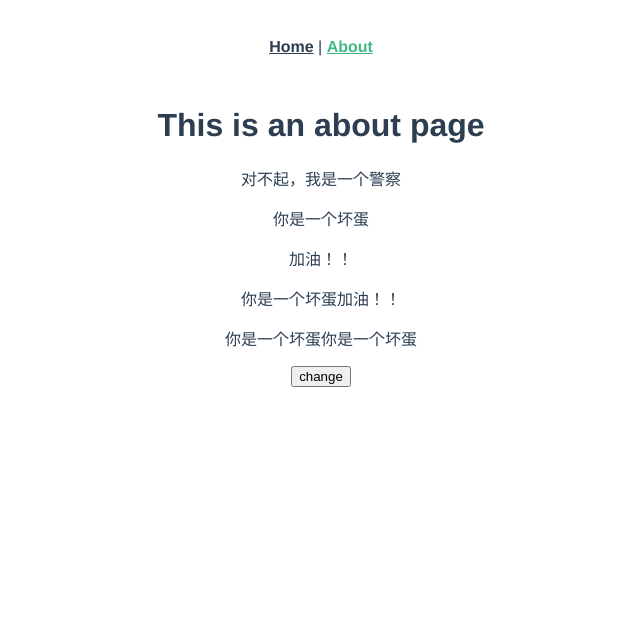
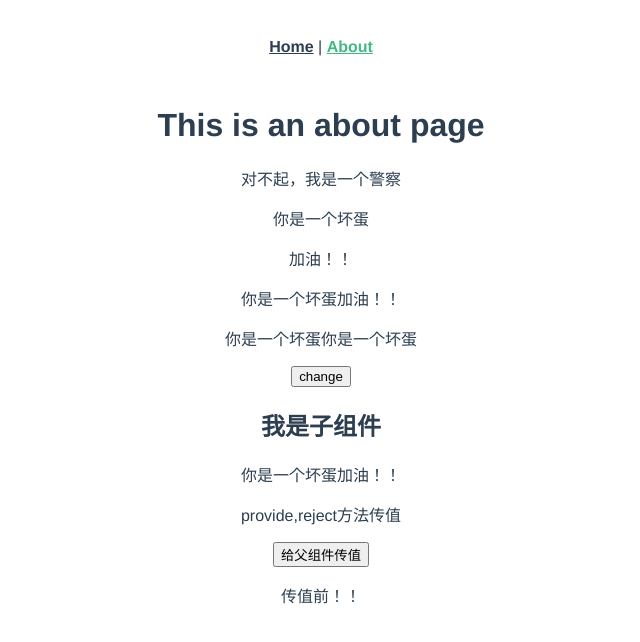
Before and after one commit to 5mTzwt/vue3Study, a Vue app: page /#/about in a window 1280 px wide. Shown: the top 642 px of the page, without its empty margins (319-959 px from the left). Built offline with nearby package versions, Linux system fonts and the light colour scheme.

Commit message:
feat: 父子组件传值

```diff
--- /dev/null
+++ b/src/components/son.vue
@@ -0,0 +1,31 @@
+<template>
+  <div>
+    <h2>我是子组件</h2>
+    <p>{{ add }}</p>
+    <p>{{ msg }}</p>
+    <button @click="toFather">给父组件传值</button>
+  </div>
+</template>
+
+<script>
+import { inject, reactive, toRefs, emit } from "@vue/composition-api";
+export default {
+  props: ["add"], // 这个必须有
+  setup(props, context) {
+    const state = reactive({
+      featherMsg: "传值后！！！",
+      myAdd: props.add,
+      msg: inject("msg"),
+    });
+    const toFather = () => {
+      context.emit("accecpet", state.featherMsg);
+    };
+    return {
+      ...toRefs(state),
+      toFather,
+    };
+  },
+};
+</script>
+
+<style></style>
--- a/src/views/About.vue
+++ b/src/views/About.vue
@@ -7,10 +7,20 @@
     <p>{{ add }}</p>
     <p>{{ double }}</p>
     <button @click="changeData">change</button>
+    <son :add="add" @accecpet="accecpet" />
+    <p>{{ accMsg }}</p>
   </div>
 </template>
 <script>
-import { computed, reactive, ref, toRefs, watch } from "@vue/composition-api";
+import {
+  computed,
+  provide,
+  reactive,
+  ref,
+  toRefs,
+  watch,
+} from "@vue/composition-api";
+import Son from "../components/son.vue";
 export default {
   /**
    * vue2.x
@@ -23,20 +33,28 @@ export default {
   /**
    * vue3.0
    */
+  components: {
+    Son,
+  },
   setup() {
     const state = reactive({
       msg2: "你是一个坏蛋",
+      msgSon: "provide,reject方法传值",
       double: computed(() => {
         return state.msg2 + state.msg2;
       }),
     });
     // return state;
     const msg3 = ref("加油！！");
+    const accMsg = ref("传值前！！");
     // 方法
     const changeData = () => {
       console.log("METHODS");
       state.msg2 = "你是一个大坏蛋";
       msg3.value = "雅玛多"; // 显式修改
+    };
+    const accecpet = (value) => {
+      accMsg.value = value;
     };
     // computed
     const add = computed(() => {
@@ -49,11 +67,15 @@ export default {
         console.log(newValue, oldeValue);
       }
     );
+    // 传值
+    provide("msg", state.msgSon);
     return {
       msg3,
       ...toRefs(state),
       changeData,
+      accecpet,
       add,
+      accMsg,
     };
   },
 };
```
